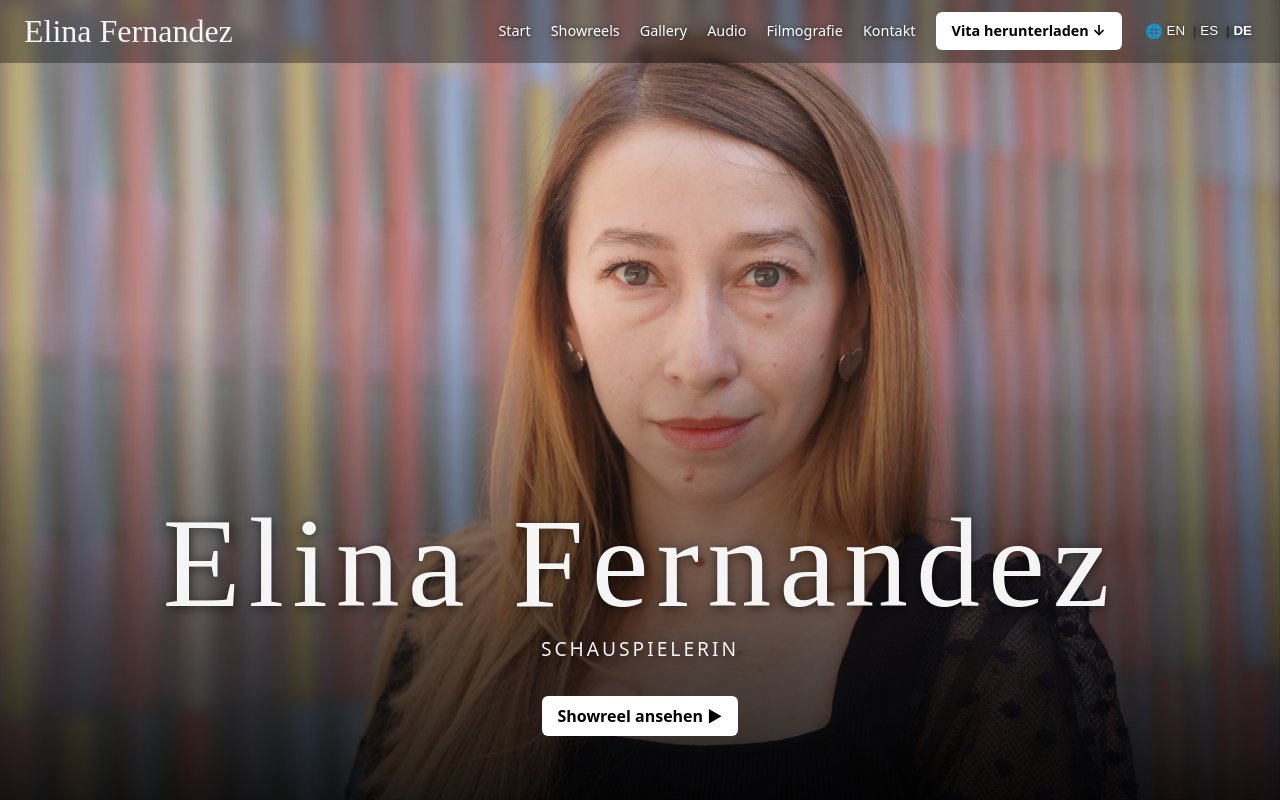
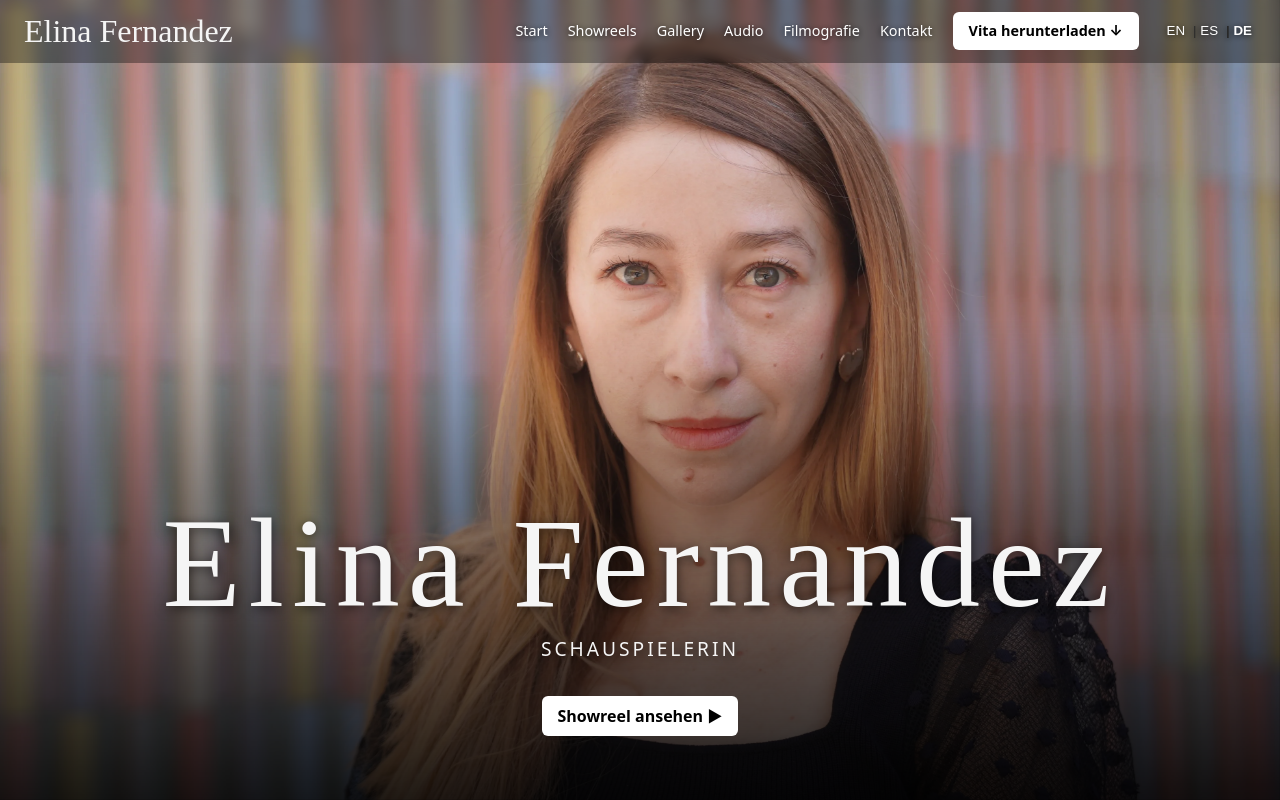
Before and after one commit to PedroJRGarcia/actressWebsite, a React (Vite) app: page / in a window 1280 px wide. Shown: the top 800 px of the page. Built offline with nearby package versions, Linux system fonts and the light colour scheme; a web font is replaced by a local one.

Commit message:
app change

```diff
--- a/src/App.tsx
+++ b/src/App.tsx
@@ -45,7 +45,6 @@ export const App: React.FC = () => {
           </a>
         </nav>
         <div className='lang'>
-          🌐
           {languages.map(code => (
             <button key={code} className={code === lang ? 'active' : ''} onClick={() => setLang(code)}>
               {code.toUpperCase()}
```
